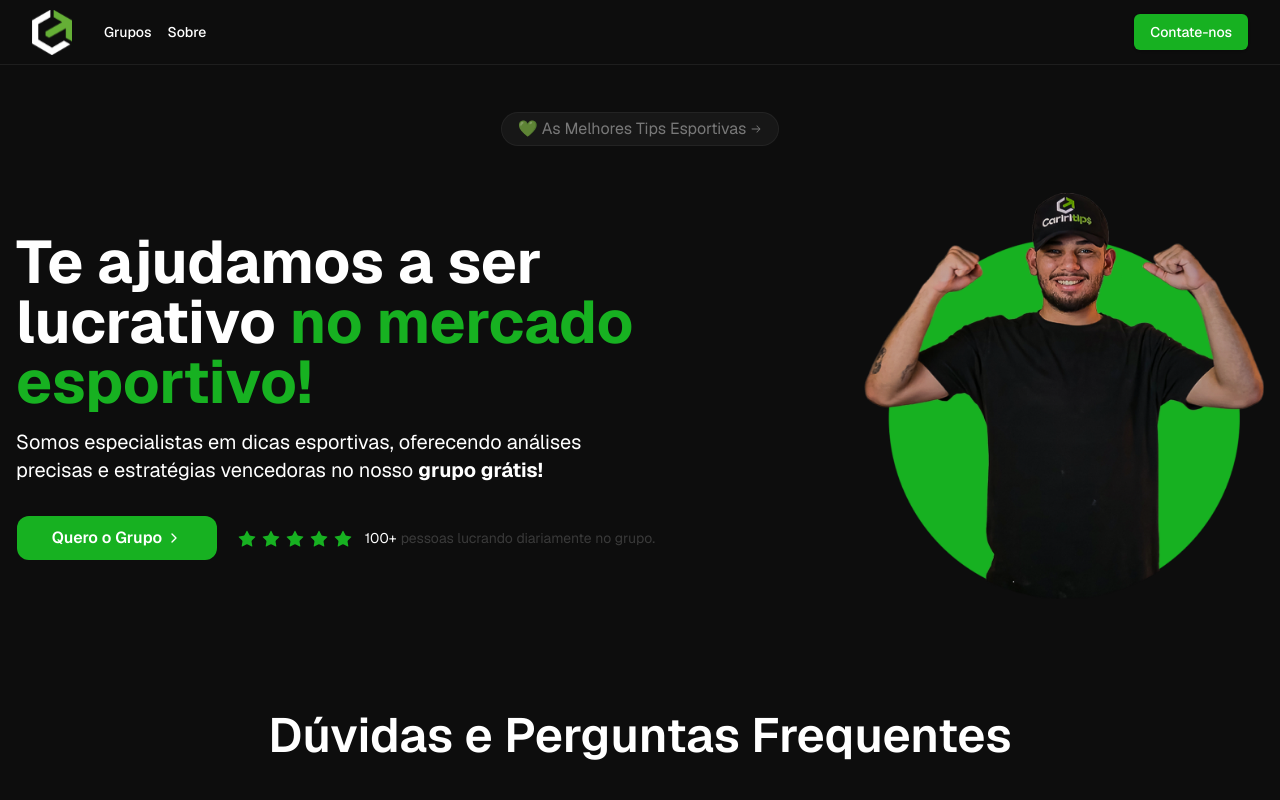
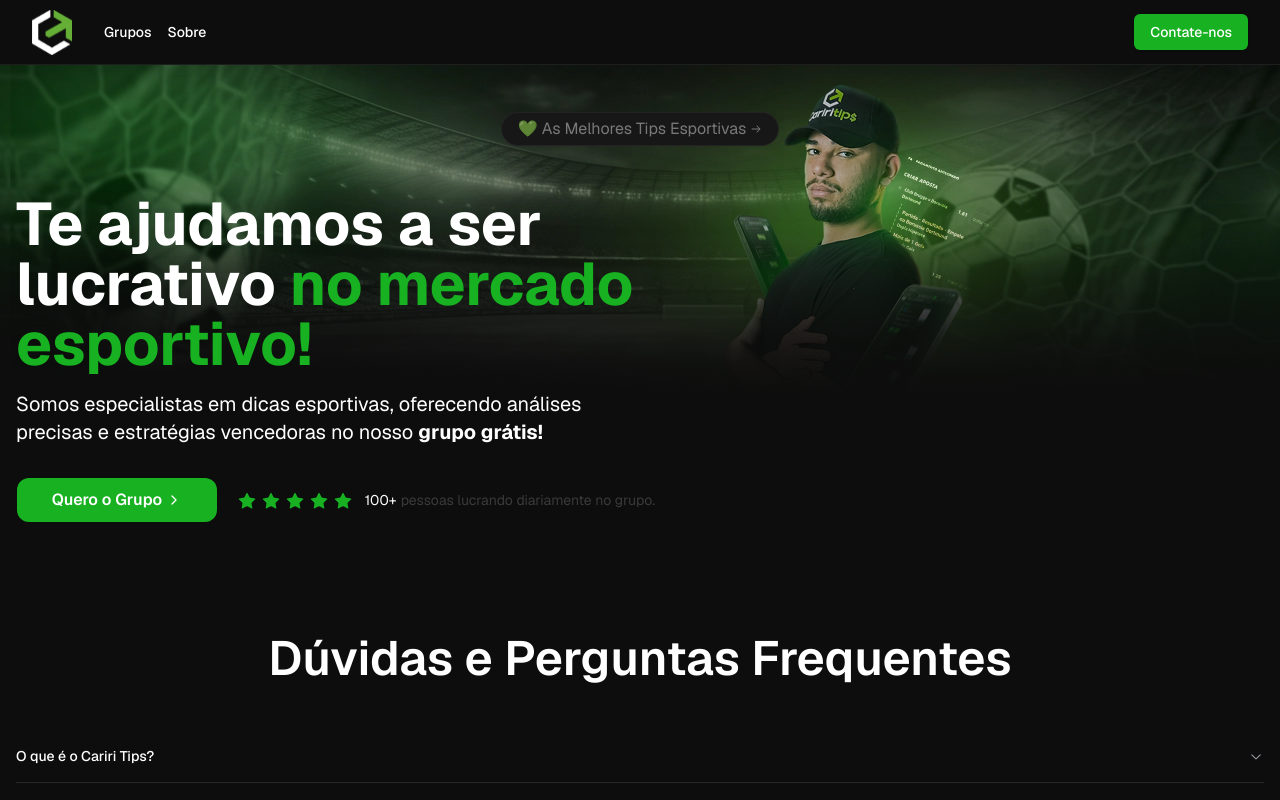
Before and after one commit to skrodrigo/Cariritips-next-website, a Next.js app: page / in a window 1280 px wide. Shown: the top 800 px of the page. Built offline with nearby package versions, Linux system fonts and the light colour scheme.

Commit message:
update img

```diff
--- a/app/components/heroSection/index.tsx
+++ b/app/components/heroSection/index.tsx
@@ -5,8 +5,8 @@
 
 export default function HeroSection() {
   return (
-    <div className="bg-black flex-col-reverse text-white flex container mx-auto gap-8 md:flex-row justify-between items-center">
-      <div className="px-4 text-center md:text-left">
+    <div className="flex-col-reverse text-white flex container mx-auto gap-8 xl:flex-row justify-between items-center">
+      <div className="px-4 text-center xl:text-left">
         <h1 className="text-5xl md:text-6xl font-bold mb-4 w-full md:w-[640px]">
           Te ajudamos a ser lucrativo{' '}
           <span className="text-green">no mercado esportivo!</span>
@@ -37,9 +37,6 @@
           </div>
         </div>
       </div>
-      <div className="mx-4 md:hidden lg:flex">
-        <Image alt="Foto" src="/foto.png" width={400} height={406} />
-      </div>
     </div>
   )
 }
--- a/app/page.tsx
+++ b/app/page.tsx
@@ -5,12 +5,34 @@
 import Header from './components/header'
 import HeroSection from './components/heroSection'
 import { AnimatedShinyTextDemo } from './components/shiny'
+import Image from 'next/image'
 
 export default function Home() {
   return (
     <main className="flex flex-col mx-auto">
       <Header />
+      <div className="flex lg:hidden absolute w-full top-16 -z-10 scale-100">
+        <Image
+          alt="Foto"
+          src="/bannerMobile.webp"
+          width={1080}
+          height={1300}
+          className="relative object-cover"
+        />
+        <hr className="w-full h-full absolute bottom-0 bg-gradient-to-t from-black via-transparent to-transparent z-10" />
+      </div>
+      <div className="hidden lg:flex absolute w-full top-16 -z-10 scale-100">
+        <Image
+          alt="Foto"
+          src="/banner.webp"
+          width={2560}
+          height={700}
+          className="relative object-cover"
+        />
+        <hr className="w-full h-full absolute bottom-0 bg-gradient-to-t from-black via-transparent to-transparent z-10" />
+      </div>
       <AnimatedShinyTextDemo />
+      <hr className="mb-[500px] md:mb-[700px]  lg:mb-20 xl:mb-0 w-0" />
       <HeroSection />
       {/* <Form /> */}
       <Faq />
```
Also changed, not shown: public/banner.webp (added), public/bannerMobile.webp (added).
